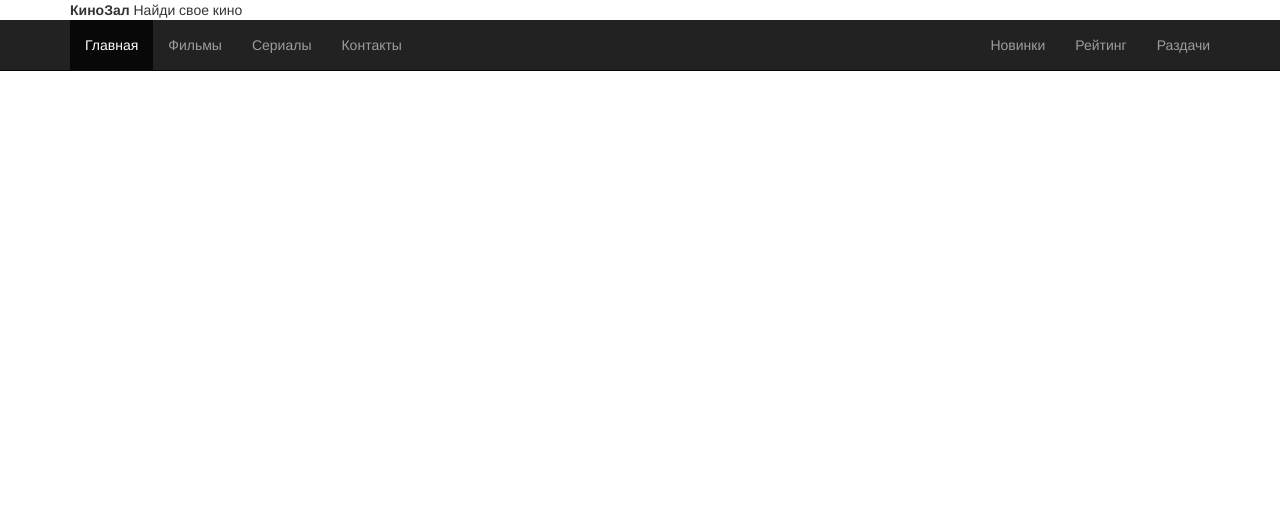
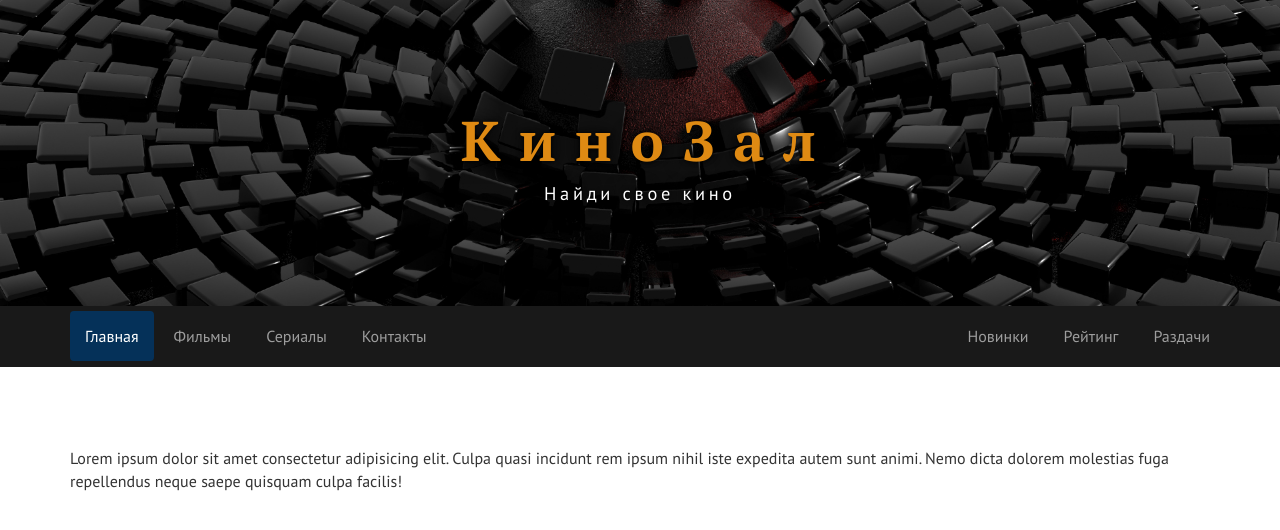
Before and after one commit to shojchi/kinozal_project, a website: page index.html in a window 1280 px wide. Drawn offline with Linux system fonts and the light colour scheme.

Commit message:
menu created

```diff
--- a/assets/scss/_bootstrap-theming.scss
+++ b/assets/scss/_bootstrap-theming.scss
@@ -0,0 +1,64 @@
+.navbar-inverse {
+    margin-bottom: 0;
+    background-color: darken($color-dark, 4%);
+    border-color: transparent;
+
+    .navbar-nav {
+        > .active > a {
+            background-color: $color-primary-dark;
+
+            &:focus,
+            &:hover {
+            background-color: $color-primary-light;
+            }
+        }
+
+        > li > a {
+            @include sm-min {
+                border-radius: 4px;
+            }
+
+            @include sm {
+                text-align: center;
+            }
+
+            &:focus,
+            &:hover {
+                background-color: $color-primary;
+            }
+        }
+    }
+}
+
+.navbar-header {
+    text-align: center;
+}
+
+.navbar-toggle {
+    float: none;
+    margin-right: 0;
+}
+
+.navbar-left {
+    @include sm-min {
+        li {
+            margin: 5px 5px 5px 0;
+        }
+    }
+
+    @include sm {
+        margin-bottom: 0;
+    }
+}
+
+.navbar-right {
+    @include sm-min {
+        li {
+            margin: 5px 0 5px 5px;
+        }
+    }
+
+    @include sm {
+        margin-top: 0;
+    }
+}
--- a/assets/scss/_common.scss
+++ b/assets/scss/_common.scss
@@ -0,0 +1,26 @@
+html {
+    font-size: $font-size;
+    overflow-y: scroll;
+}
+
+body {
+    font-family: $font-main;
+    font-size: 1rem;
+
+}
+a {
+    color: $color-primary;
+    &:hover,
+    &:focus {
+        text-decoration: none;
+        color: $color-accent;
+    }
+}
+
+h1 {
+    font-family: $font-header;
+}
+
+h2 {
+    font-family: $font-header;
+}
--- a/assets/scss/_extends.scss
+++ b/assets/scss/_extends.scss
@@ -0,0 +1,7 @@
+%text-shadow {
+    text-shadow: 0 0 5px darken($color-dark, 14%), 0 0 20px darken($color-dark, 14%);
+}
+
+%margin-bottom-lg {
+    margin-bottom: $gap * 5.33333333;
+}
--- a/assets/scss/_header.scss
+++ b/assets/scss/_header.scss
@@ -0,0 +1,33 @@
+.header {
+    @extend %margin-bottom-lg;
+}
+
+.header-logo {
+    padding: 100px 0;
+    text-align: center;
+    background-color: $color-dark;
+    background-image: url(../img/header-bg.jpg);
+    background-position: 50% 50%;
+    background-size: cover;
+
+    &__title {
+        color: $color-accent;
+        display: block;
+        font-family: $font-header;
+
+        font-size: 3.5rem;
+        letter-spacing: 0.33em;
+        margin-right: -$gap;
+
+        @extend %text-shadow;
+    }
+
+    &__description {
+        color: $color-light;
+        display: block;
+        font-size: 1.15rem;
+        letter-spacing: 0.2em;
+
+        @extend %text-shadow;
+    }
+}
--- a/assets/scss/_skin.scss
+++ b/assets/scss/_skin.scss
@@ -1,4 +1,6 @@
 $color-primary: #165690;
+$color-primary-dark: #053159;
+$color-primary-light: #517ba2;
 $color-accent: #df8a13;
 $color-dark: #232323;
 $color-gray: darken(#ffffff, 13.5%);
--- a/index.html
+++ b/index.html
@@ -32,7 +32,8 @@
       <nav class="navbar navbar-inverse navbar-static-top">
         <div class="container">
           <div class="navbar-header">
-            <button type="button" class="navbar-toggle collapsed" data-toggle="collapse" data-target="#navbar-top" aria-expanded="false">
+            <button type="button" class="navbar-toggle collapsed" data-toggle="collapse" data-target="#navbar-top"
+              aria-expanded="false">
               <span class="sr-only">Toggle navigation</span>
               <span class="icon-bar"></span>
               <span class="icon-bar"></span>
@@ -41,7 +42,7 @@
           </div>
 
           <div class="collapse navbar-collapse" id="navbar-top">
-            <ul class="nav navbar-nav">
+            <ul class="nav navbar-nav navbar-left">
               <li class="active"><a href="index.html">Главная</a></li>
               <li><a href="page.html">Фильмы</a></li>
               <li><a href="#">Сериалы</a></li>
@@ -59,6 +60,14 @@
     </div>
   </header>
 
+  <div class="container">
+    <div class="row">
+      <div class="col-xs-12">Lorem ipsum dolor sit amet consectetur adipisicing elit. Culpa quasi incidunt rem ipsum
+        nihil iste expedita autem sunt animi. Nemo dicta dolorem molestias fuga repellendus neque saepe quisquam culpa
+        facilis!</div>
+    </div>
+  </div>
+
   <script src="libs/jquery/dist/jquery.min.js"></script>
   <script src="libs/bootstrap/dist/js/bootstrap.min.js"></script>
 </body>
```
Also changed, not shown: assets/css/style.css.
